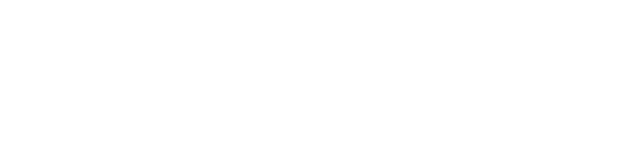
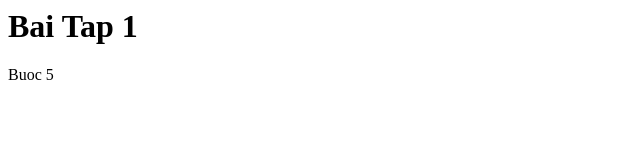
Before and after one commit to B1909976PhanThanhQui/baitap3_global_bt1, a plain HTML site: page index.html in a window 1280 px wide. Shown: the whole page, without its empty margins (0-640 px from the left). Drawn offline with Linux system fonts and the light colour scheme.

Commit message:
add file index.html

```diff
--- a/index.html
+++ b/index.html
@@ -3,5 +3,7 @@
 	<title>Bai Tap 1</title>
 </head>
 <body>
+	<h1>Bai Tap 1</h1>
+	<p>Buoc 5</p>
 </body>
 </html>
```
